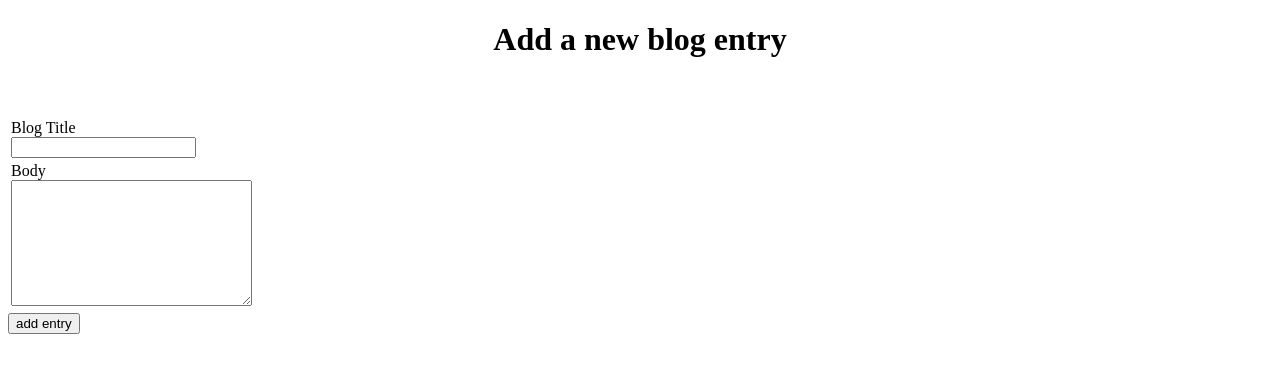
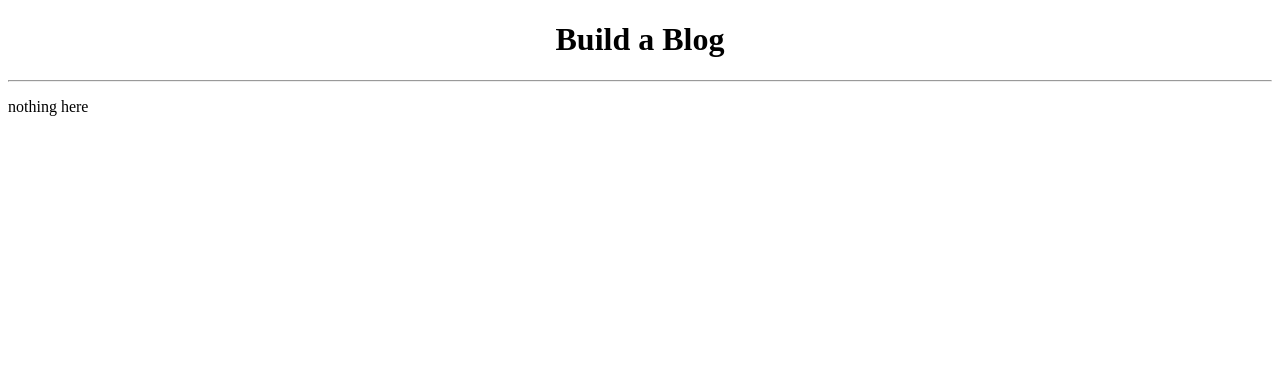
Before and after one commit to jacastanon01/blogz, a Flask app: page /blog in a window 1280 px wide. Shown: the part 26-399 px from the top of the page. Run offline with Flask 2, Linux system fonts and the light colour scheme; data that the repository does not hold is empty.

Commit message:
renamed some stuff to make code more readable

```diff
--- a/main.py
+++ b/main.py
@@ -1,5 +1,7 @@
 from flask import Flask, request, redirect, render_template, session, flash
 from flask_sqlalchemy import SQLAlchemy
+from sqlalchemy import desc
+from datetime import datetime
 
 app = Flask(__name__)
 app.config['DEBUG'] = True
@@ -14,15 +16,17 @@ class Blog(db.Model):
     title = db.Column(db.String(70))
     body = db.Column(db.String(140))
 
+
     def __init__(self, title, body):
         self.title = title
         self.body = body
 
+
 @app.route('/')
 def index():
-    return redirect('/newpost')
+    return redirect('/blog')
 
-@app.route('/blog', methods=['POST', 'GET'])
+@app.route('/newpost', methods=['POST', 'GET'])
 def blog():
 
     if request.method == 'POST':
@@ -38,7 +42,7 @@ def blog():
 
 
 
-@app.route('/newpost', methods=['POST', 'GET'])
+@app.route('/blog', methods=['POST', 'GET'])
 def newpost():
     if request.method == 'POST':
         title = request.form['title']
--- a/templates/base.html
+++ b/templates/base.html
@@ -9,8 +9,8 @@
 
     </style>
      <nav>
-            <a href="/newpost">Main Blog</a>
-            <a href="/blog">Post something!</a>
+            <a href="/blog">Main Blog</a>
+            <a href="/newpost">Post something!</a>
         </nav>
 
 </head>
--- a/templates/main_blog.html
+++ b/templates/main_blog.html
@@ -1,13 +1,14 @@
 {% extends "base.html" %}
 
 {% block content %}
-<h1 >Build a Blog</h1>
+<h1 style="text-align:center">Build a Blog</h1>
+<hr />
 
     {% if blogs|length == 0 %}
         <p> nothing here</p>
     {% else %}
         {% for blog in blogs %}
-        <h2><a href="./newpost?id={{blog.id}}">{{blog.title}}</a></h2>
+        <h2><a href="./blog?id={{blog.id}}">{{blog.title}}</a></h2>
 
 
         <p>{{blog.body}}</p>
--- a/templates/new_post.html
+++ b/templates/new_post.html
@@ -4,7 +4,7 @@
 
 <h1 style="text-align:center">Add a new blog entry</h1>
 
-<form action='/newpost' method='post'>
+<form action='/blog' method='post'>
     <table>
         <tr>
             <td><label for="title">Blog Title</label><br>
```
